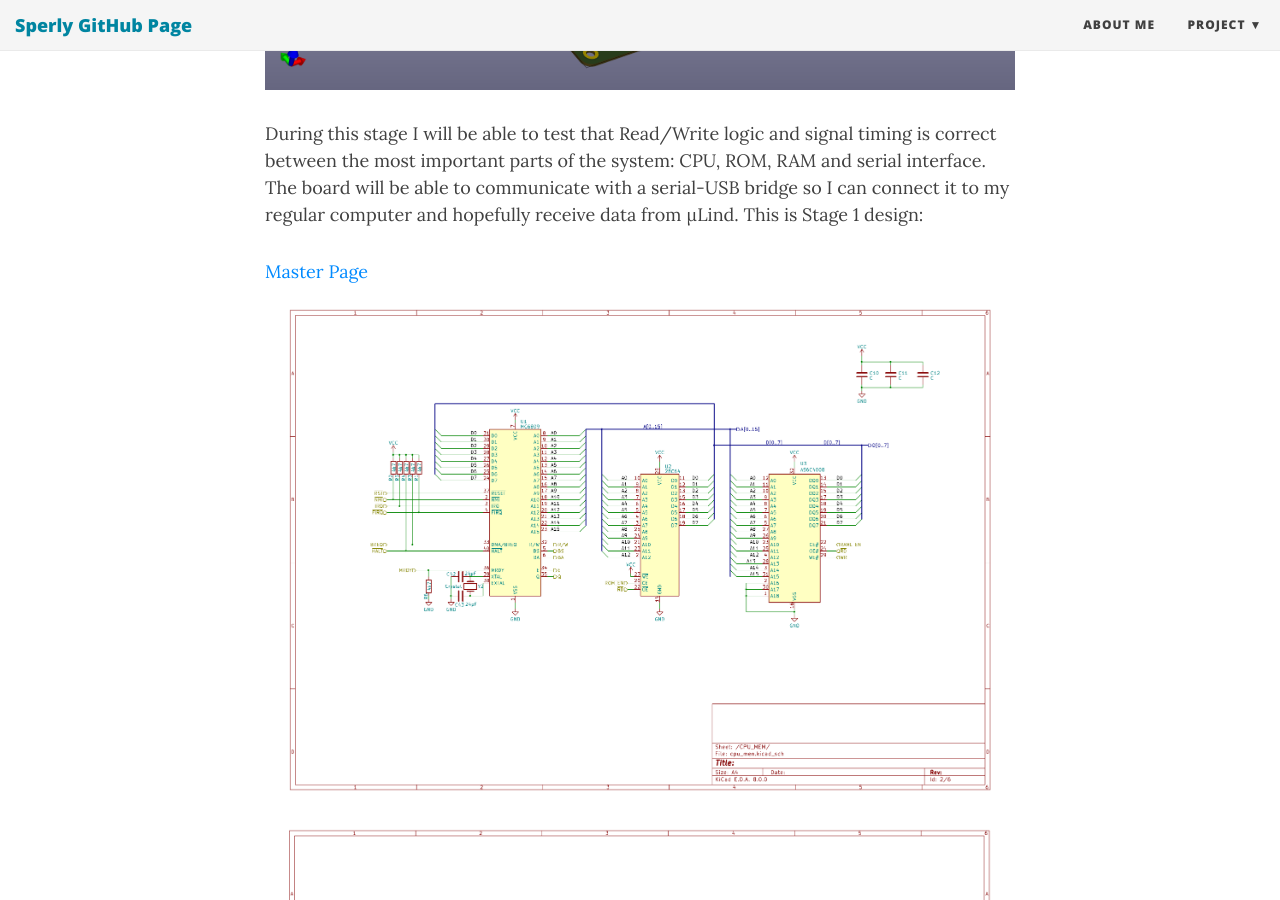
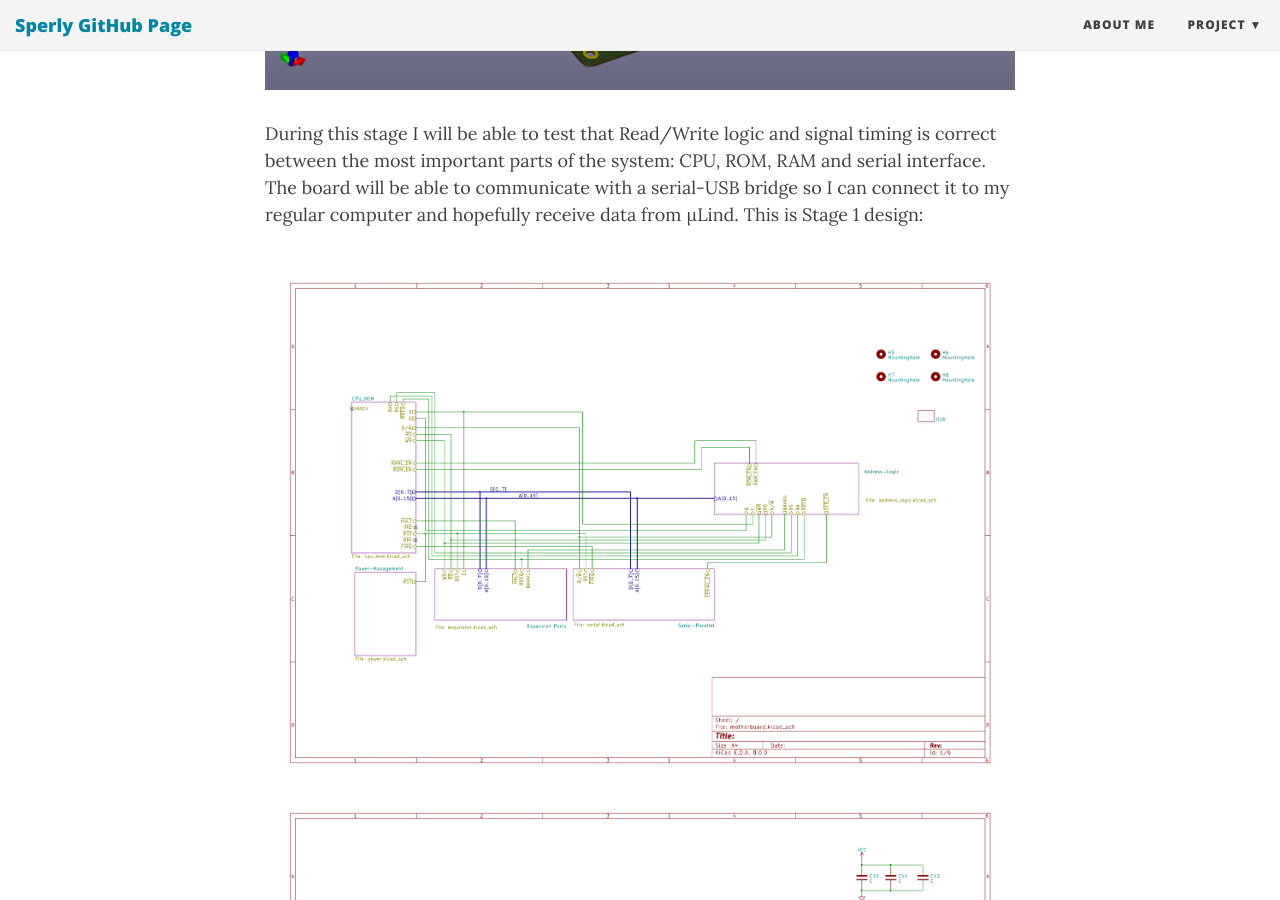
Before and after one commit to sperly/sperly.github.io, a Jekyll site: the page built from ml-stage1.md, in a window 1280 px wide and 900 px high, scrolled down 778 px. Built offline with Jekyll 4.4.1, drawn with Linux system fonts in a browser that asks for light colours; nearby versions of some CDN libraries.

Commit message:
Update ml-stage1.md

```diff
--- a/ml-stage1.md
+++ b/ml-stage1.md
@@ -13,7 +13,7 @@ During this stage I will be able to test that Read/Write logic and signal timing
 The board will be able to communicate with a serial-USB bridge so I can connect it to my regular computer and hopefully receive data from µLind.
 This is Stage 1 design:
 
-[Master Page](/img/stage1/master.png)
+![Master Page](/img/stage1/master.png)
 ![CPU Page](/img/stage1/cpu.png)
 ![Power Page](/img/stage1/power.png)
 ![Serial Page](/img/stage1/serial.png)
```
